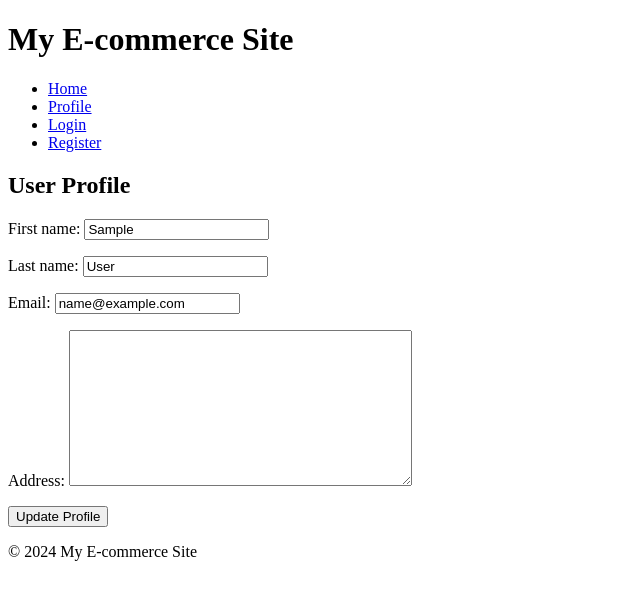
After one commit to MaksimBalakin/ecommerce, a Django app: page /profile/ in a window 1280 px wide. The commit adds this page. Shown: the top 600 px of the page, without its empty margins (0-640 px from the left). Run offline with Django 5.2, Linux system fonts and the light colour scheme; the visitor is signed in with stand-in values (Sample User, id 1).

Commit message:
profile is updatable

```diff
--- a/ecommerce/ecommerce/settings.py
+++ b/ecommerce/ecommerce/settings.py
@@ -9,7 +9,7 @@ https://docs.djangoproject.com/en/5.1/topics/settings/
 For the full list of settings and their values, see
 https://docs.djangoproject.com/en/5.1/ref/settings/
 """
-
+import os
 from pathlib import Path
 
 # Build paths inside the project like this: BASE_DIR / 'subdir'.
@@ -57,7 +57,8 @@ ROOT_URLCONF = 'ecommerce.urls'
 TEMPLATES = [
     {
         'BACKEND': 'django.template.backends.django.DjangoTemplates',
-        'DIRS': [BASE_DIR / 'templates'],
+        # 'DIRS': [BASE_DIR / 'templates'],
+        'DIRS': [os.path.join(BASE_DIR, 'templates')],
         'APP_DIRS': True,
         'OPTIONS': {
             'context_processors': [
--- /dev/null
+++ b/ecommerce/templates/base.html
@@ -0,0 +1,33 @@
+
+<!DOCTYPE html>
+<html lang="en">
+<head>
+    <meta charset="UTF-8">
+    <meta name="viewport" content="width=device-width, initial-scale=1.0">
+    <title>{% block title %}My E-commerce Site{% endblock %}</title>
+
+</head>
+<body>
+    <header>
+        <h1>My E-commerce Site</h1>
+        <nav>
+            <ul>
+                <li><a href="{% url 'home' %}">Home</a></li>
+                <li><a href="{% url 'profile' %}">Profile</a></li>
+                <li><a href="{% url 'login' %}">Login</a></li>
+                <li><a href="{% url 'register' %}">Register</a></li>
+            </ul>
+        </nav>
+    </header>
+
+    <main>
+        {% block content %}
+        <!-- Page-specific content goes here -->
+        {% endblock %}
+    </main>
+
+    <footer>
+        <p>&copy; 2024 My E-commerce Site</p>
+    </footer>
+</body>
+</html>
--- a/ecommerce/users/forms.py
+++ b/ecommerce/users/forms.py
@@ -11,3 +11,9 @@ class CustomUserCreationForm(UserCreationForm):
 class LoginForm(forms.Form):
     username = forms.CharField()
     password = forms.CharField(widget=forms.PasswordInput)
+
+
+class UserProfileForm(forms.ModelForm):
+    class Meta:
+        model = CustomUser
+        fields = ['first_name', 'last_name', 'email', 'address']  # Include fields you want to edit
--- a/ecommerce/users/templates/users/home.html
+++ b/ecommerce/users/templates/users/home.html
@@ -7,6 +7,7 @@
     <h1>Welcome to the home page!</h1>
     {% if user.is_authenticated %}
         <p>You are currently logged in as {{ user.username }}.</p>
+        <p><a href="{% url 'profile' %}">View your profile</a></p>
         <form method="post" action="{% url 'logout' %}">
             {% csrf_token %}
             <button type="submit">Logout</button>
--- /dev/null
+++ b/ecommerce/users/templates/users/profile.html
@@ -0,0 +1,11 @@
+
+{% extends 'base.html' %}
+
+{% block content %}
+  <h2>User Profile</h2>
+  <form method="POST">
+    {% csrf_token %}
+    {{ form.as_p }}  <!-- Render form fields -->
+    <button type="submit">Update Profile</button>
+  </form>
+{% endblock %}
--- a/ecommerce/users/urls.py
+++ b/ecommerce/users/urls.py
@@ -1,9 +1,12 @@
 from django.urls import path
 from . import views
+from django.contrib.auth.views import PasswordChangeView
 
 urlpatterns = [
     path('', views.home, name='home'),
     path('register/', views.register, name='register'),
     path('login/', views.login_view, name='login'),
     path('logout/', views.logout_view, name='logout'),
+    path('profile/', views.profile_view, name='profile'),
+    path('profile/password/', PasswordChangeView.as_view(), name='password_change'),
 ]
--- a/ecommerce/users/views.py
+++ b/ecommerce/users/views.py
@@ -2,6 +2,8 @@
 from django.shortcuts import render, redirect
 from django.contrib.auth import login, logout, authenticate
 from django.contrib import messages
+from django.contrib.auth.decorators import login_required
+from .forms import UserProfileForm
 from .forms import LoginForm, CustomUserCreationForm
 
 def home(request):
@@ -40,3 +42,17 @@ def login_view(request):
 def logout_view(request):
     logout(request)
     return redirect('home')
+
+
+@login_required
+def profile_view(request):
+    user = request.user  # Get the logged-in user
+    form = UserProfileForm(instance=user)  # Create a form instance with user data
+
+    if request.method == 'POST':
+        form = UserProfileForm(request.POST, instance=user)
+        if form.is_valid():
+            form.save()  # Save the updated user info
+            return redirect('profile')  # Redirect to the profile page after saving
+
+    return render(request, 'users/profile.html', {'form': form})  # Render the profile template
```
